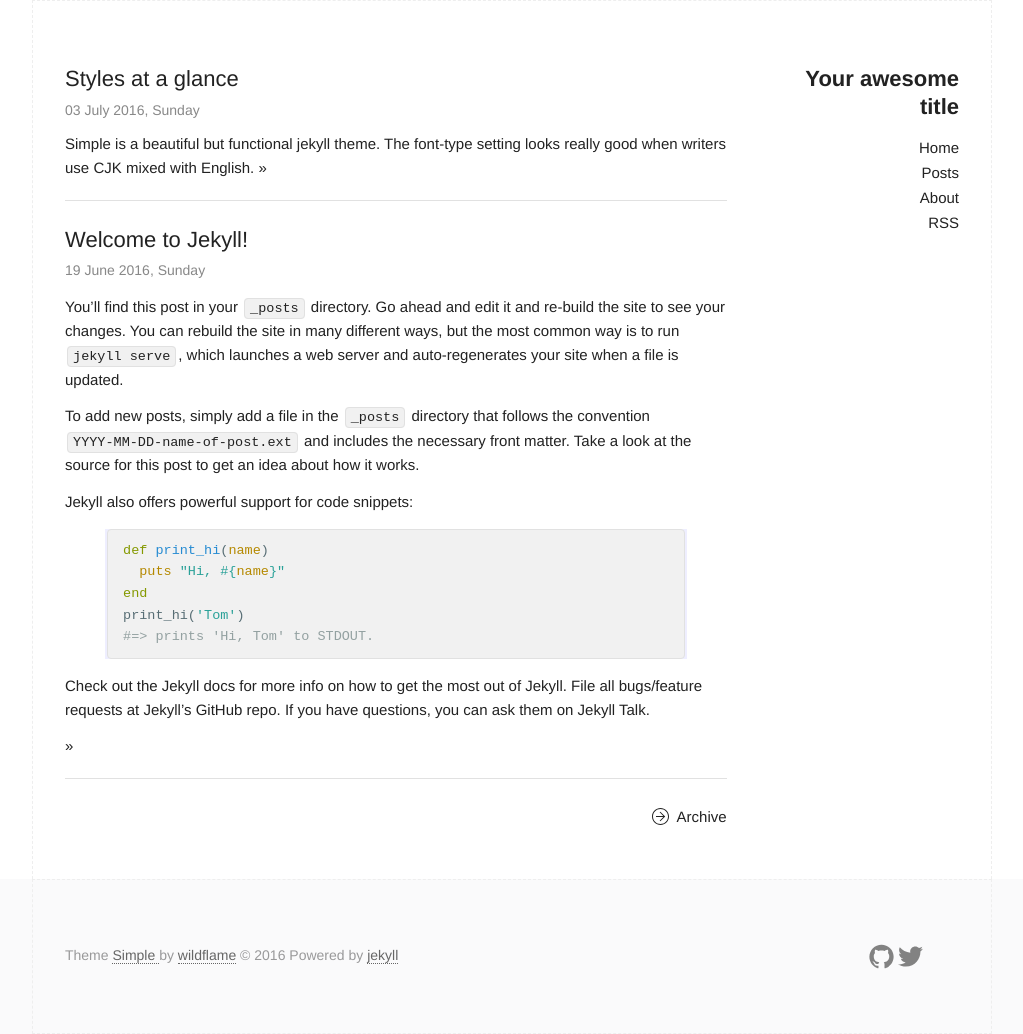
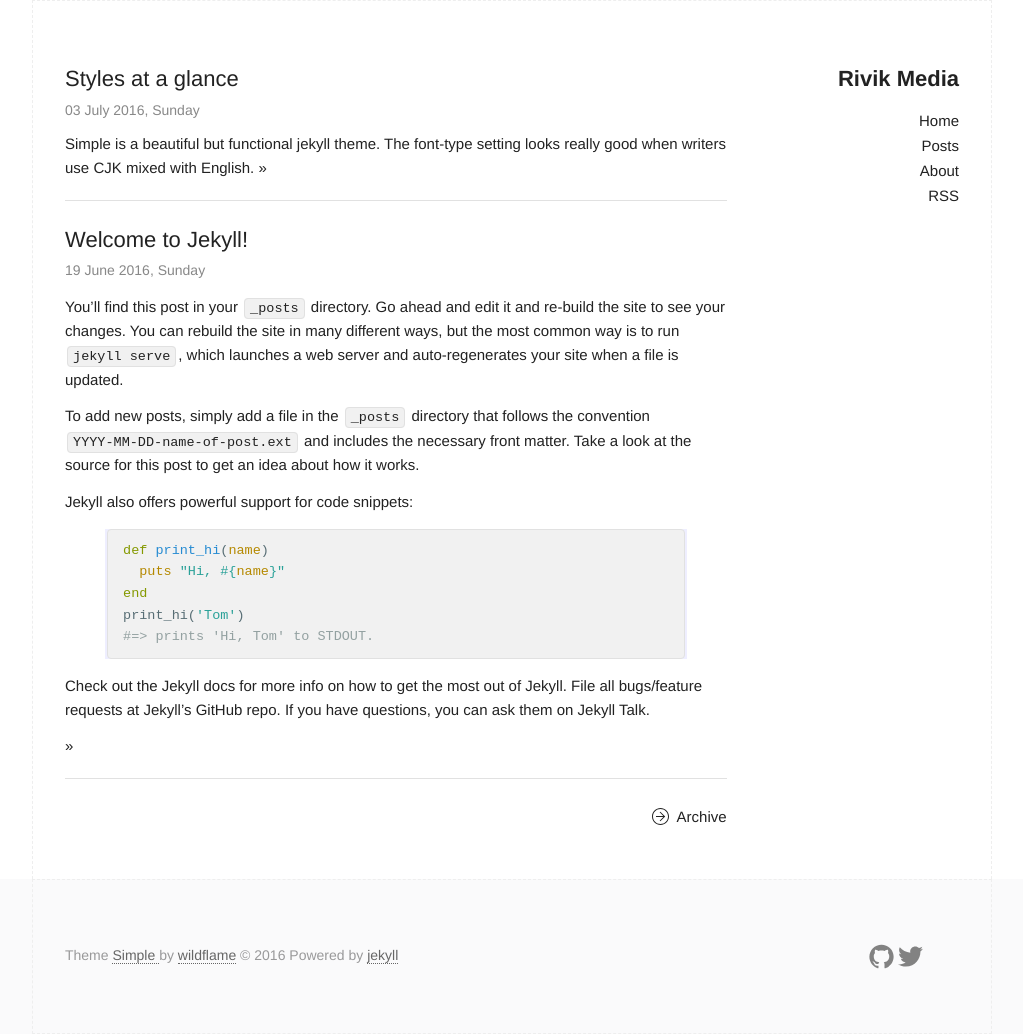
Before and after one commit to Rivik-Media/rivik-media, a Jekyll site: the page built from index.html, in a window 1280 px wide. Shown: the whole page, without its empty margins (128-1151 px from the left). Built offline with Jekyll 4.4.1, drawn with Linux system fonts in a browser that asks for light colours; some of the changed lines change nothing that is shown.

Commit message:
updated site name and description

```diff
--- a/_config.yml
+++ b/_config.yml
@@ -6,12 +6,9 @@
 # 'jekyll serve'. If you change this file, please restart the server process.
 
 # Site settings
-title: Your awesome title
-email: your-email@domain.com
-description: > # this means to ignore newlines until "baseurl:"
-  Write an awesome description for your new site here. You can edit this
-  line in _config.yml. It will appear in your document head meta (for
-  Google search results) and in your feed.xml site description.
+title: Rivik Media
+email: hello@rivikmedia.com
+description: A Connectiucut base web development and technology consukting agency for small businesses.
 baseurl: "/" # the subpath of your site, e.g. /blog
 url: "http://rivik-media.github.io" # the base hostname & protocol for your site
 twitter_username: swoicik
@@ -25,7 +22,6 @@ kramdown:
 # Third-party services
 # just leave someone empty to disable it
 # google_analytics:
-disqus_shortname:
 
 # used this for post_excerpt at index_page
 excerpt_separator: <!--description-->
```
